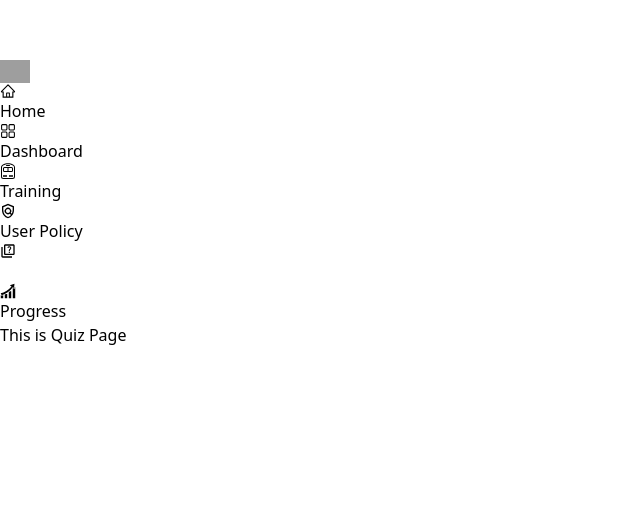
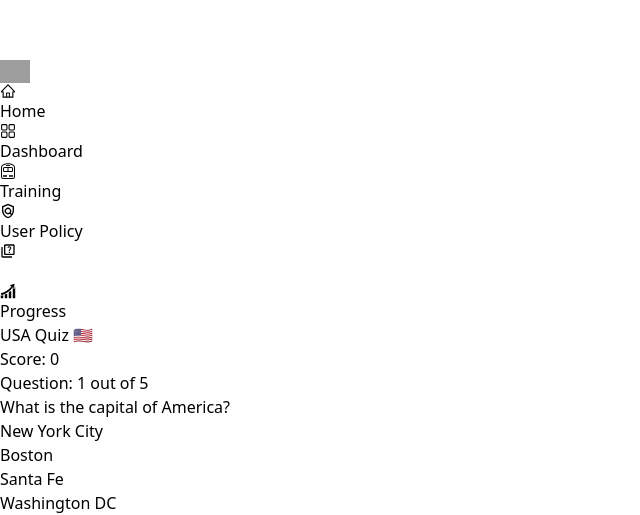
Before and after one commit to Agcare-Technologies/ETOA-frontend, a React (Vite) app: page /quiz in a window 1280 px wide. Shown: the part 380-895 px from the top of the page, without its empty margins (0-640 px from the left). Before the commit the page ends 800 px from the top, so only its background shows below. Built offline with nearby package versions, Linux system fonts and the light colour scheme; grey boxes are pictures that could not be loaded.

Commit message:
added basic quiz component

```diff
--- a/package.json
+++ b/package.json
@@ -12,7 +12,8 @@
     "react-dom": "^18.0.0",
     "react-icons": "^4.11.0",
     "react-router": "^6.17.0",
-    "react-router-dom": "^6.17.0"
+    "react-router-dom": "^6.17.0",
+    "react-youtube": "^10.1.0"
   },
   "devDependencies": {
     "@types/react": "^18.0.0",
--- a/src/components/VideoCard.jsx
+++ b/src/components/VideoCard.jsx
@@ -1,7 +1,30 @@
-import React from "react";
+import React, { useState } from "react";
+import YouTube from "react-youtube";
 import { MdPlayCircleOutline } from "react-icons/md";
+import { AiOutlineClose } from "react-icons/ai";
 
-const VideoCard = ({ src }) => {
+const VideoCard = ({ src, videoId }) => {
+  const [showVideo, setShowVideo] = useState(false);
+
+  const toggleVideo = () => {
+    setShowVideo(!showVideo);
+  };
+
+  const closeVideo = () => {
+    setShowVideo(false);
+  };
+
+  const videoModal = (
+    <div className='fixed inset-0 z-50 flex items-center justify-center bg-black bg-opacity-75'>
+      <div className='w-2/4 max-w-screen-lg bg-white rounded-lg relative'>
+        <div className='relative aspect-w-16 flex aspect-h-9'>
+          <YouTube videoId={videoId} />
+          <AiOutlineClose onClick={closeVideo} color='red' />
+        </div>
+      </div>
+    </div>
+  );
+
   return (
     <div className='w-72 h-60 rounded-md bg-teal-50 shadow-xl flex flex-col m-4'>
       <h3 className='text-xs px-2 rounded-md mt-2 text-white bg-green-500 self-end pr-2'>
@@ -10,14 +33,14 @@ const VideoCard = ({ src }) => {
       <img className='mx-2 w-48' src={src} alt='' />
       <div className='flex items-center justify-between mx-2'>
         <p className='text-sm text-green-500'>Training 1</p>
-
-        <MdPlayCircleOutline color='green' />
+        <MdPlayCircleOutline color='green' onClick={toggleVideo} />
       </div>
       <div className='text-xs text-left mx-2'>
         <p>Heading</p>
         <p>Due Date</p>
         <p>Some Extra Info</p>
       </div>
+      {showVideo && videoModal}
     </div>
   );
 };
--- /dev/null
+++ b/src/mock data/quizQuestions.js
@@ -0,0 +1,53 @@
+
+export const questions = [
+    {
+      id: 0,
+      text: "What is the capital of America?",
+      options: [
+        { id: 0, text: "New York City", isCorrect: false },
+        { id: 1, text: "Boston", isCorrect: false },
+        { id: 2, text: "Santa Fe", isCorrect: false },
+        { id: 3, text: "Washington DC", isCorrect: true },
+      ],
+    },
+    {
+      id: 1,
+      text: "What year was the Constitution of America written?",
+      options: [
+        { id: 0, text: "1787", isCorrect: true },
+        { id: 1, text: "1776", isCorrect: false },
+        { id: 2, text: "1774", isCorrect: false },
+        { id: 3, text: "1826", isCorrect: false },
+      ],
+    },
+    {
+      id: 2,
+      text: "Who was the second president of the US?",
+      options: [
+        { id: 0, text: "John Adams", isCorrect: true },
+        { id: 1, text: "Paul Revere", isCorrect: false },
+        { id: 2, text: "Thomas Jefferson", isCorrect: false },
+        { id: 3, text: "Benjamin Franklin", isCorrect: false },
+      ],
+    },
+    {
+      id: 3,
+      text: "What is the largest state in the US?",
+      options: [
+        { id: 0, text: "California", isCorrect: false },
+        { id: 1, text: "Alaska", isCorrect: true },
+        { id: 2, text: "Texas", isCorrect: false },
+        { id: 3, text: "Montana", isCorrect: false },
+      ],
+    },
+    {
+      id: 4,
+      text: "Which of the following countries DO NOT border the US?",
+      options: [
+        { id: 0, text: "Canada", isCorrect: false },
+        { id: 1, text: "Russia", isCorrect: true },
+        { id: 2, text: "Cuba", isCorrect: true },
+        { id: 3, text: "Mexico", isCorrect: false },
+      ],
+    },
+  ];
--- a/src/pages/quiz page/QuizPage.jsx
+++ b/src/pages/quiz page/QuizPage.jsx
@@ -1,7 +1,80 @@
-import React from "react";
+import React, { useState } from "react";
+import { questions } from "../../mock data/quizQuestions";
 
-const QuizPage = () => {
-  return <div className='text-4xl font-semibold'>This is Quiz Page</div>;
-};
+function QuizPage() {
+  // Properties
+  const [showResults, setShowResults] = useState(false);
+  const [currentQuestion, setCurrentQuestion] = useState(0);
+  const [score, setScore] = useState(0);
+
+  // Helper Functions
+
+  /* A possible answer was clicked */
+  const optionClicked = (isCorrect) => {
+    // Increment the score
+    if (isCorrect) {
+      setScore(score + 1);
+    }
+
+    if (currentQuestion + 1 < questions.length) {
+      setCurrentQuestion(currentQuestion + 1);
+    } else {
+      setShowResults(true);
+    }
+  };
+
+  /* Resets the game back to default */
+  const restartGame = () => {
+    setScore(0);
+    setCurrentQuestion(0);
+    setShowResults(false);
+  };
+
+  return (
+    <div className='App'>
+      {/* 1. Header  */}
+      <h1>USA Quiz 🇺🇸</h1>
+
+      {/* 2. Current Score  */}
+      <h2>Score: {score}</h2>
+
+      {/* 3. Show results or show the question game  */}
+      {showResults ? (
+        /* 4. Final Results */
+        <div className='final-results'>
+          <h1>Final Results</h1>
+          <h2>
+            {score} out of {questions.length} correct - (
+            {(score / questions.length) * 100}%)
+          </h2>
+          <button onClick={() => restartGame()}>Restart game</button>
+        </div>
+      ) : (
+        /* 5. Question Card  */
+        <div className='question-card'>
+          {/* Current Question  */}
+          <h2>
+            Question: {currentQuestion + 1} out of {questions.length}
+          </h2>
+          <h3 className='question-text'>{questions[currentQuestion].text}</h3>
+
+          {/* List of possible answers  */}
+          <ul>
+            {questions[currentQuestion].options.map((option) => {
+              return (
+                <li
+                  key={option.id}
+                  onClick={() => optionClicked(option.isCorrect)}
+                >
+                  {option.text}
+                </li>
+              );
+            })}
+          </ul>
+        </div>
+      )}
+    </div>
+  );
+}
 
 export default QuizPage;
--- a/src/pages/training page/TrainingPage.jsx
+++ b/src/pages/training page/TrainingPage.jsx
@@ -3,17 +3,11 @@ import VideoCard from "../../components/VideoCard";
 
 const TrainingPage = () => {
   return (
-    <div className='text-4xl font-semibold text-center bg-gray-50'>
+    <div className='text-4xl font-semibold text-center bg-gray-50 h-screen'>
       <h3>Training Videos</h3>
       <div className='flex flex-wrap'>
+        <VideoCard src='/assets/training.png' videoId='ZbfofckOjKw' />
         <VideoCard src='/assets/training.png' />
-        <VideoCard src='/assets/training.png' />
-        <VideoCard />
-        <VideoCard />
-        <VideoCard />
-        <VideoCard />
-        <VideoCard />
-        <VideoCard />
       </div>
     </div>
   );
```
Also changed, not shown: 1 other file (tests, documents, lock files or other folders).
